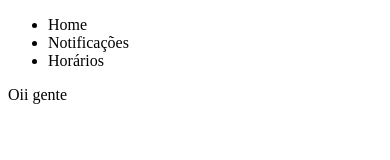
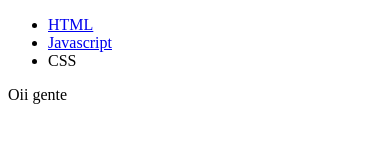
Before and after one commit to adilsonmd/App2, a website: page App2/www/index.html in a window 390 px wide. Drawn offline with Linux system fonts and the light colour scheme; some packages are replaced by stand-ins of ours.

Commit message:
Add javascript to page.html Add link

```diff
--- a/App2/www/index.html
+++ b/App2/www/index.html
@@ -15,12 +15,16 @@
 </head>
 <body>
     <ul>
-        <li>Home</li>
-        <li>Notificações</li>
-        <li>Horários</li>
+        <li>
+            <a href="index.html">HTML</a>
+        </li>
+
+        <li>
+            <a href="page.html">Javascript</a>
+        </li>
+        <li>CSS</li>
     </ul>
         <p>Oii gente</p>
-
     <!-- Cordova reference, this is added to your app when it's built. -->
     <script src="cordova.js"></script>
     <script src="scripts/platformOverrides.js"></script>
```
Also changed, not shown: App2/www/page.html (added, +17 -0 lines).
